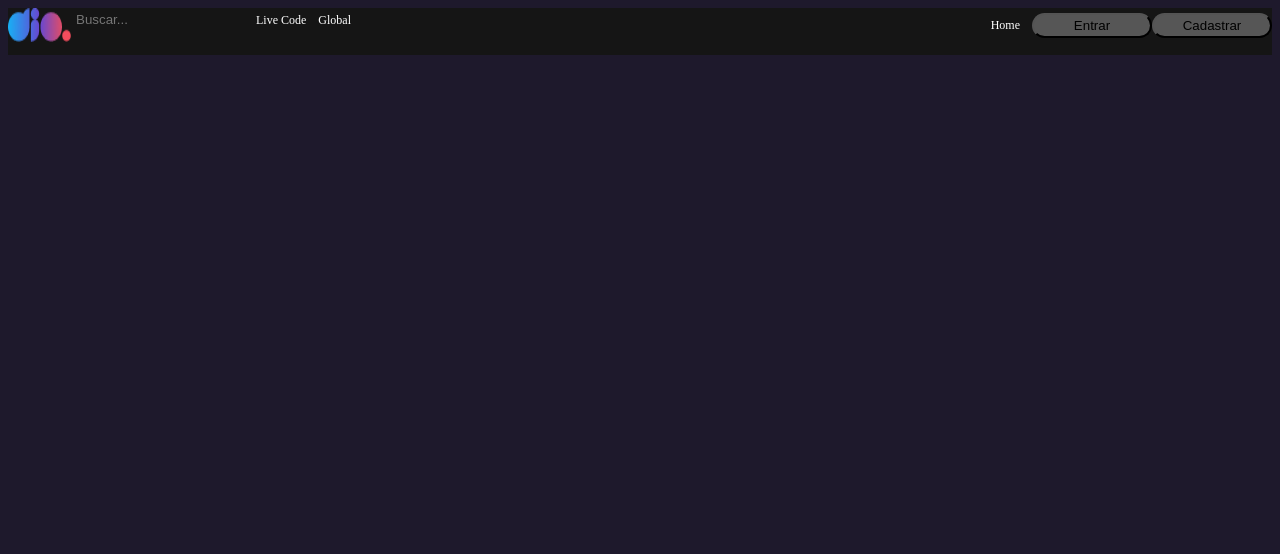
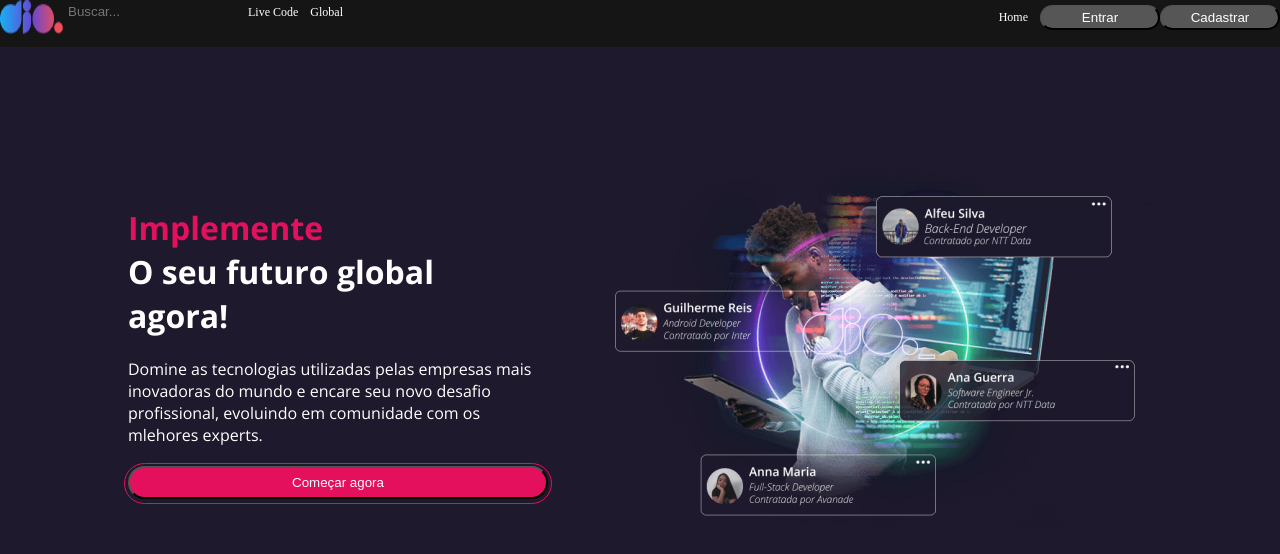
Before and after one commit to joaogabriel1702/clone_dio, a React (Create React App) app: page / in a window 1280 px wide. Shown: the top 554 px of the page. Built offline with nearby package versions, Linux system fonts and the light colour scheme.

Commit message:
criação da tela Home e ajustes no CSS

```diff
--- a/public/index.html
+++ b/public/index.html
@@ -9,6 +9,9 @@
       name="description"
       content="Web site created using create-react-app"
     />
+    <link rel="preconnect" href="https://fonts.googleapis.com">
+  <link rel="preconnect" href="https://fonts.gstatic.com" crossorigin>
+  <link href="https://fonts.googleapis.com/css2?family=Open+Sans:wght@400;500;600;700&display=swap" rel="stylesheet">
     <link rel="apple-touch-icon" href="%PUBLIC_URL%/logo192.png" />
     <!--
       manifest.json provides metadata used when your web app is installed on a
--- a/src/components/Button/styles.js
+++ b/src/components/Button/styles.js
@@ -5,16 +5,21 @@
     border-radius: 22px;
     position: relative;
 
-    color: #FFF
-    paddin: 2px 12px;
+    color: #FFFF;
+    padding: 2px 12px;
     min-width: 120px;
     width: 100%;
 
-    ${({ variant })=> variant !== "primary" && css`
+    ${({ variant }) => variant !== "primary" && css`
         min-width: 167px;
         height: 33px;
 
-        background: #E4105D
+        background: #E4105D;
+
+        &:hover {
+            opacity: 0.6;
+            cursor: pointer;
+        }
 
         &::after {
             content: '';
@@ -22,7 +27,7 @@
             border: 1px solid #e4105d;
             top: -5px;
             left: -6px;
-            width: calc(100% - 10px);
+            width: calc(100% + 10px);
             height: calc(100% + 10px);
             border-radius: 22px;
         }
--- a/src/components/Header/index.jsx
+++ b/src/components/Header/index.jsx
@@ -1,5 +1,5 @@
 import React from 'react'
-import logo from '../assets/logo-dio.png'
+import Logo from '../../assets/logo-dio.png'
 import {
     BuscarInputContainer,
     Container,
@@ -17,7 +17,7 @@
     <Wrapper>
         <Container>
             <Row>
-                <img src={logo} alt="Logo da Dio"/>
+                <img src={Logo} alt="Logo da Dio"/>
                 <BuscarInputContainer>
                     <Input placeholder='Buscar...'/>
                 </BuscarInputContainer>
--- a/src/pages/home/index.jsx
+++ b/src/pages/home/index.jsx
@@ -1,10 +1,31 @@
 import { Link } from 'react-router-dom';
+import bannerImage from '../../assets/banner.png'
 import { Button } from '../../components/Button';
 import { Header } from '../../components/Header';
+import { Container, TextContent, Title, TitleHighlight } from './styles'
 
 const Home = () => {
     return(<>
     <Header/>
+    <Container>
+        <div>
+            <Title>
+                <TitleHighlight>
+                Implemente
+                 <br/>
+                </TitleHighlight>
+                O seu futuro global agora!
+            </Title>
+            <TextContent>
+                Domine as tecnologias utilizadas pelas empresas mais inovadoras do mundo e encare seu novo
+                desafio profissional, evoluindo em comunidade com os mlehores experts.
+            </TextContent>
+            <Button title="Começar agora" variant="secondary" onClick={() => null}/>
+        </div>
+        <div>
+            <img src={bannerImage} alt='Imagem Principal'/>
+        </div>
+    </Container>
     </>
     )
 }
--- /dev/null
+++ b/src/pages/home/styles.js
@@ -0,0 +1,41 @@
+import styled from "styled-components";
+
+export const Container = styled.main`
+    width: 100%;
+    max-width: 80%;
+    margin: 0 auto;
+    margin-top: 120px;
+
+    display: flex;
+    flex-direction: row;
+    justify-content: space-between;
+    align-items: center;
+`
+
+export const Title = styled.h2`
+    font-family: 'Open Sans';
+    font-style: normal;
+    font-weight: 700;
+    font-size: 32px;
+    width: 320px;
+    margin-bottom: 20px;
+    line-height: 44px;
+
+    color: #fff;
+`
+
+export const TitleHighlight = styled.span`
+color: #e4105d;
+`
+
+export const TextContent = styled.p`
+    font-family: 'Open Sans';
+    font-style: normal;
+    font-weight: 400;
+    font-size: 16px;
+    width: 420px;
+    margin-bottom: 20px;
+    line-height: 22px;
+
+    color: #fff;
+`
--- a/src/styles/global.js
+++ b/src/styles/global.js
@@ -2,7 +2,7 @@
 
 export const GlobalStyle = createGlobalStyle `
     *{
-        marggin: 0;
+        margin: 0;
         padding: 0;
     }
 
```
Also changed, not shown: src/assets/banner.png (renamed from src/components/assets/banner.png), src/assets/logo-dio.png (renamed from src/components/assets/logo-dio.png).
